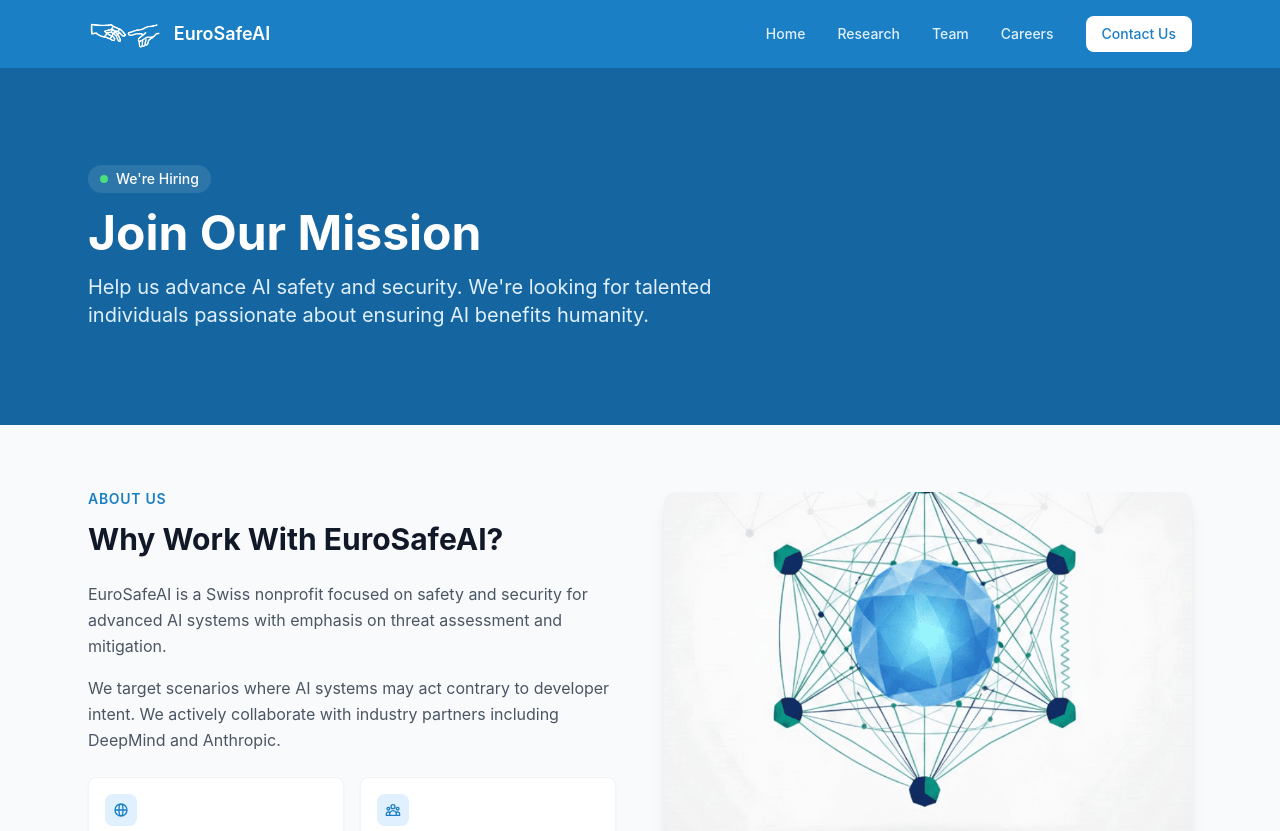
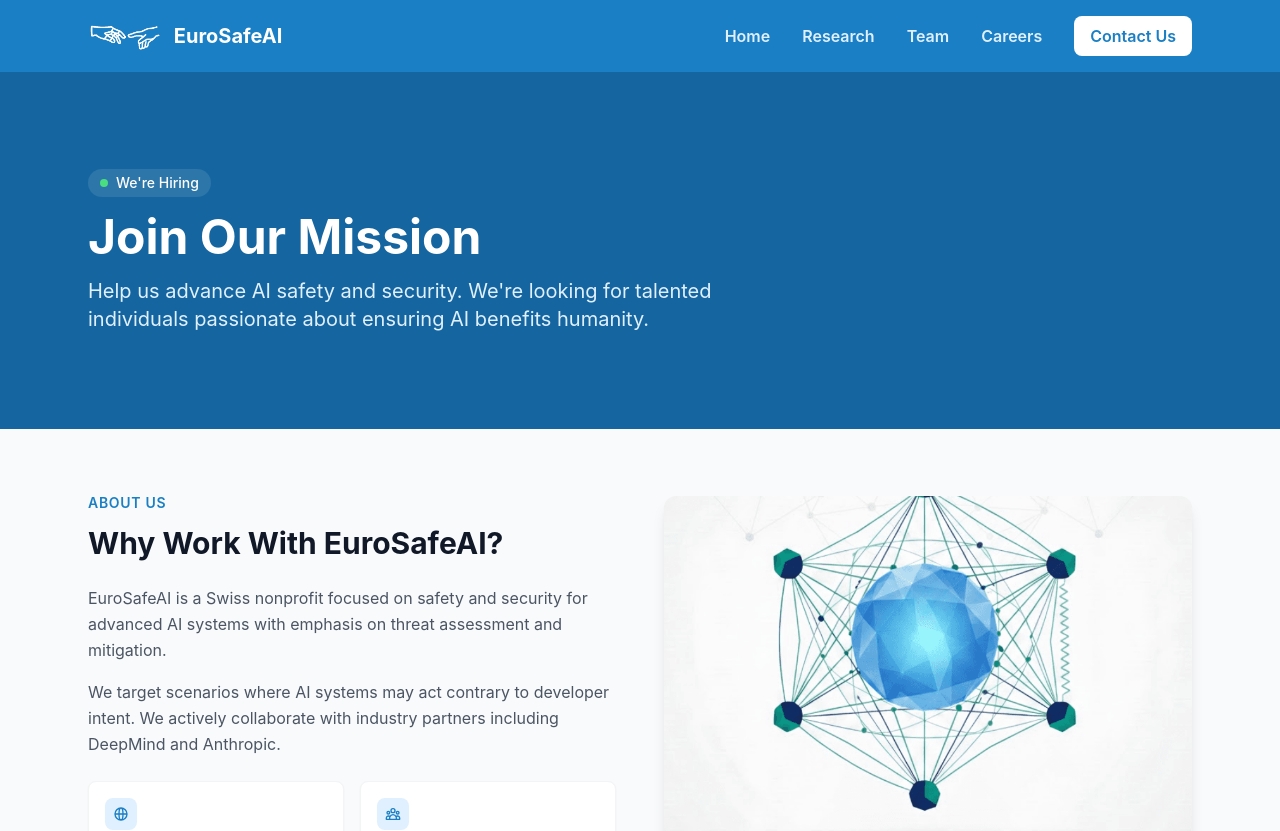
Before and after one commit to EuroSafeAI/eurosafeai.github.io, a Next.js app: page /careers in a window 1280 px wide. Shown: the top 831 px of the page. Built offline with nearby package versions, Linux system fonts and the light colour scheme.

Commit message:
add header bigger

```diff
--- a/components/Header.tsx
+++ b/components/Header.tsx
@@ -19,26 +19,26 @@
             className="h-8 w-auto object-contain"
             priority
           />
-          <span className="text-lg font-semibold text-white">EuroSafeAI</span>
+          <span className="text-xl font-bold text-white">EuroSafeAI</span>
         </Link>
 
         {/* Desktop Navigation */}
         <div className="hidden md:flex items-center gap-8">
-          <Link href="/" className="text-sm font-medium text-primary-100 hover:text-white transition-colors">
+          <Link href="/" className="text-base font-semibold text-primary-100 hover:text-white transition-colors">
             Home
           </Link>
-          <Link href="/research" className="text-sm font-medium text-primary-100 hover:text-white transition-colors">
+          <Link href="/research" className="text-base font-semibold text-primary-100 hover:text-white transition-colors">
             Research
           </Link>
-          <Link href="/team" className="text-sm font-medium text-primary-100 hover:text-white transition-colors">
+          <Link href="/team" className="text-base font-semibold text-primary-100 hover:text-white transition-colors">
             Team
           </Link>
-          <Link href="/careers" className="text-sm font-medium text-primary-100 hover:text-white transition-colors">
+          <Link href="/careers" className="text-base font-semibold text-primary-100 hover:text-white transition-colors">
             Careers
           </Link>
           <a
             href="mailto:eurosafeai.zurich@gmail.com"
-            className="px-4 py-2 bg-white text-primary-600 text-sm font-medium rounded-lg hover:bg-primary-50 transition-colors"
+            className="px-4 py-2 bg-white text-primary-600 text-base font-semibold rounded-lg hover:bg-primary-50 transition-colors"
           >
             Contact Us
           </a>
@@ -66,35 +66,35 @@
           <div className="flex flex-col gap-4">
             <Link
               href="/"
-              className="text-sm font-medium text-primary-100 hover:text-white py-2 transition-colors"
+              className="text-base font-semibold text-primary-100 hover:text-white py-2 transition-colors"
               onClick={() => setIsMenuOpen(false)}
             >
               Home
             </Link>
             <Link
               href="/research"
-              className="text-sm font-medium text-primary-100 hover:text-white py-2 transition-colors"
+              className="text-base font-semibold text-primary-100 hover:text-white py-2 transition-colors"
               onClick={() => setIsMenuOpen(false)}
             >
               Research
             </Link>
             <Link
               href="/team"
-              className="text-sm font-medium text-primary-100 hover:text-white py-2 transition-colors"
+              className="text-base font-semibold text-primary-100 hover:text-white py-2 transition-colors"
               onClick={() => setIsMenuOpen(false)}
             >
               Team
             </Link>
             <Link
               href="/careers"
-              className="text-sm font-medium text-primary-100 hover:text-white py-2 transition-colors"
+              className="text-base font-semibold text-primary-100 hover:text-white py-2 transition-colors"
               onClick={() => setIsMenuOpen(false)}
             >
               Careers
             </Link>
             <a
               href="mailto:eurosafeai.zurich@gmail.com"
-              className="px-4 py-2 bg-white text-primary-600 text-sm font-medium rounded-lg text-center hover:bg-primary-50 transition-colors"
+              className="px-4 py-2 bg-white text-primary-600 text-base font-semibold rounded-lg text-center hover:bg-primary-50 transition-colors"
             >
               Contact Us
             </a>
```
